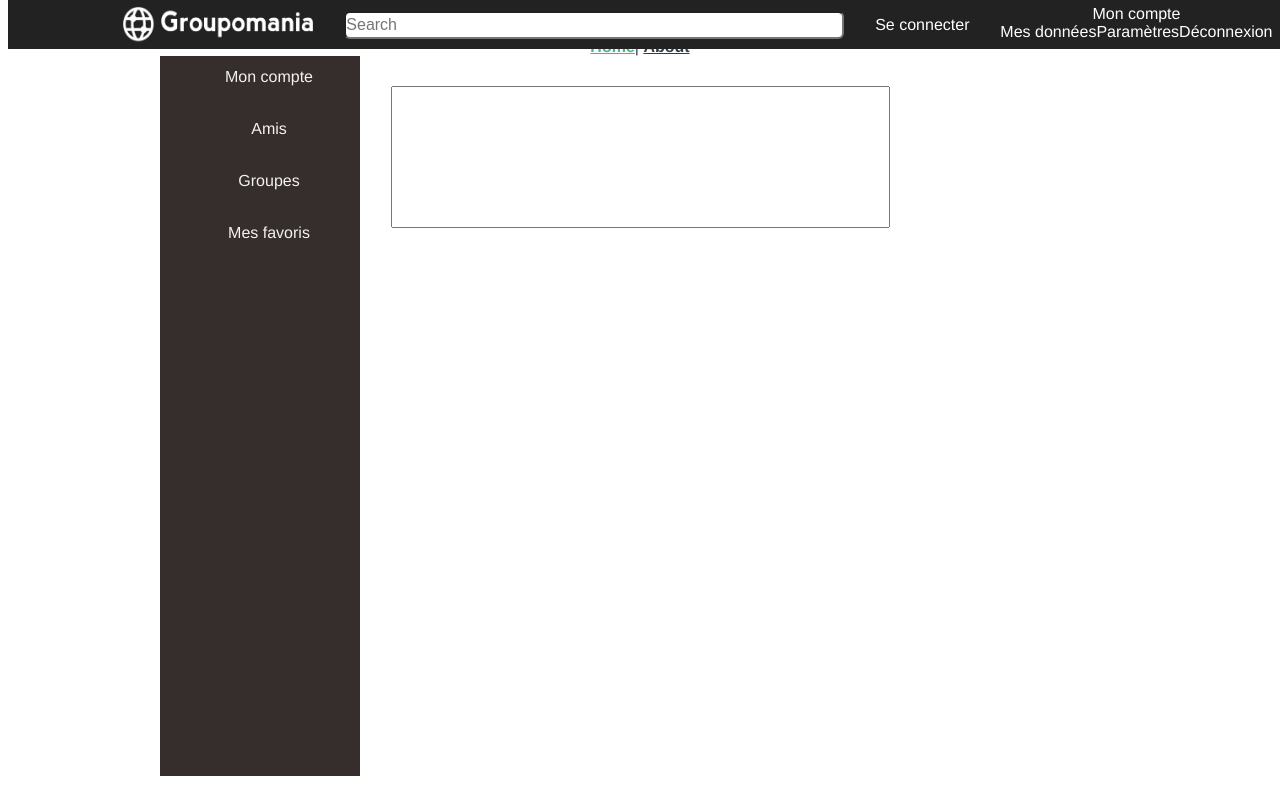
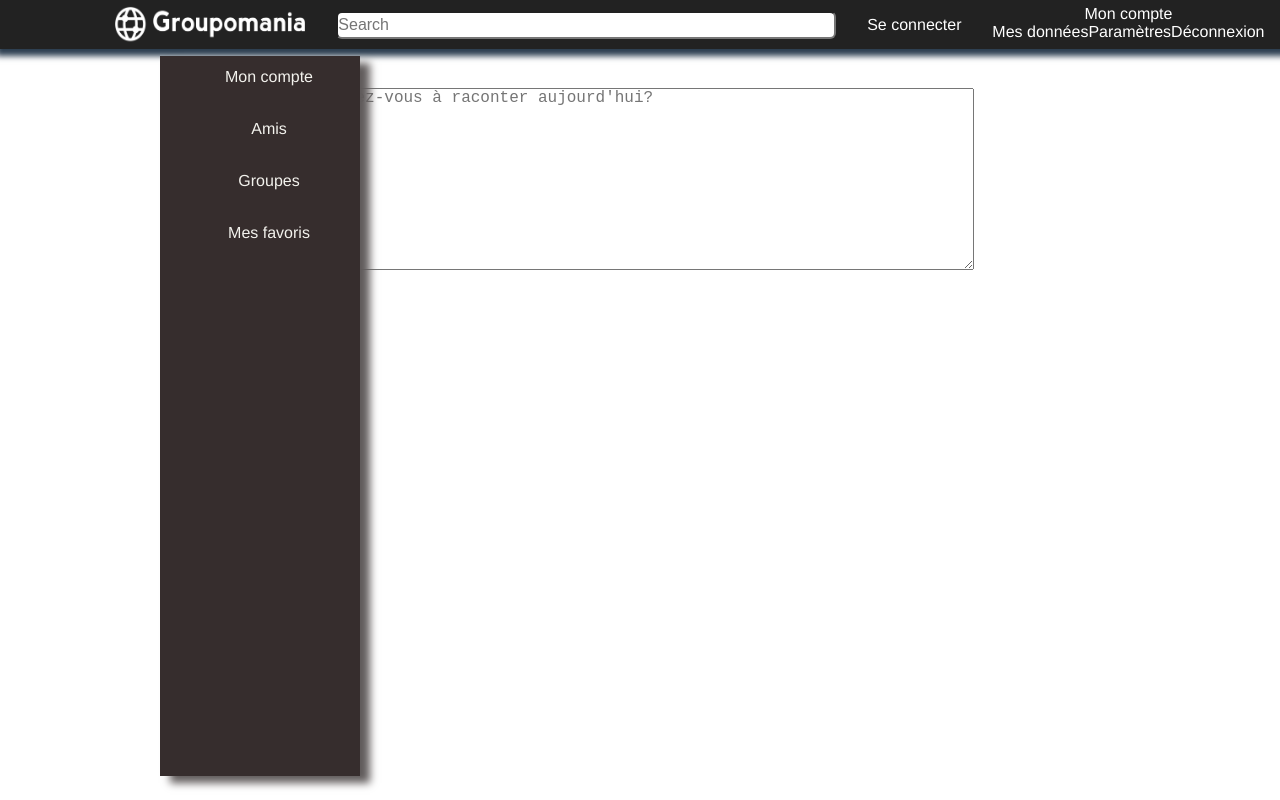
Before and after one commit to Vandethom/Groupomania, a Vue app in the folder frontend/: page / in a window 1280 px wide. Built offline with nearby package versions, Linux system fonts and the light colour scheme; the HTML template or start-up script is replaced by a standard one.

Commit message:
commit to prevent errors

```diff
--- a/frontend/src/App.vue
+++ b/frontend/src/App.vue
@@ -3,10 +3,10 @@
     <Navbar />
     <SideMenu />
 
-    <div id="nav">
+    <!--    <div id="nav">
       <router-link to="/">Home</router-link>|
       <router-link to="/about">About</router-link>
-    </div>
+    </div>-->
     <CreatePost />
     <router-view />
   </div>
--- a/frontend/src/components/createPost.vue
+++ b/frontend/src/components/createPost.vue
@@ -2,7 +2,12 @@
 
 <template>
   <section>
-    <input type="text" class="writingZone" />
+    <textarea
+      cols="65"
+      rows="10"
+      placeholder="Qu'avez-vous à raconter aujourd'hui?"
+      class="writingZone"
+    />
   </section>
 </template>
 
@@ -23,6 +28,7 @@ export default {
 }
 
 .writingZone {
-  padding: 7.5vh 18vh;
+  /* padding: 7.5vh 18vh;*/
+  margin-top: 10vh;
 }
 </style>
--- a/frontend/src/components/navbar.vue
+++ b/frontend/src/components/navbar.vue
@@ -56,8 +56,10 @@ nav {
   background: #222;
   padding: 5px 0 0 0;
   position: absolute;
+  left: 0;
   top: 0;
   width: 100%;
+  box-shadow: 3px 0px 6px 7px;
 }
 
 ul {
--- a/frontend/src/components/sideMenu.vue
+++ b/frontend/src/components/sideMenu.vue
@@ -53,7 +53,9 @@ ul {
   left: 20vh;
   top: 7vh;
   list-style-type: none;
+  box-shadow: 10px 7px 8px rgb(97, 92, 92);
   background-color: rgb(54, 45, 45);
+
   color: rgb(243, 242, 237);
   width: 25vh;
   height: 90vh;
```
